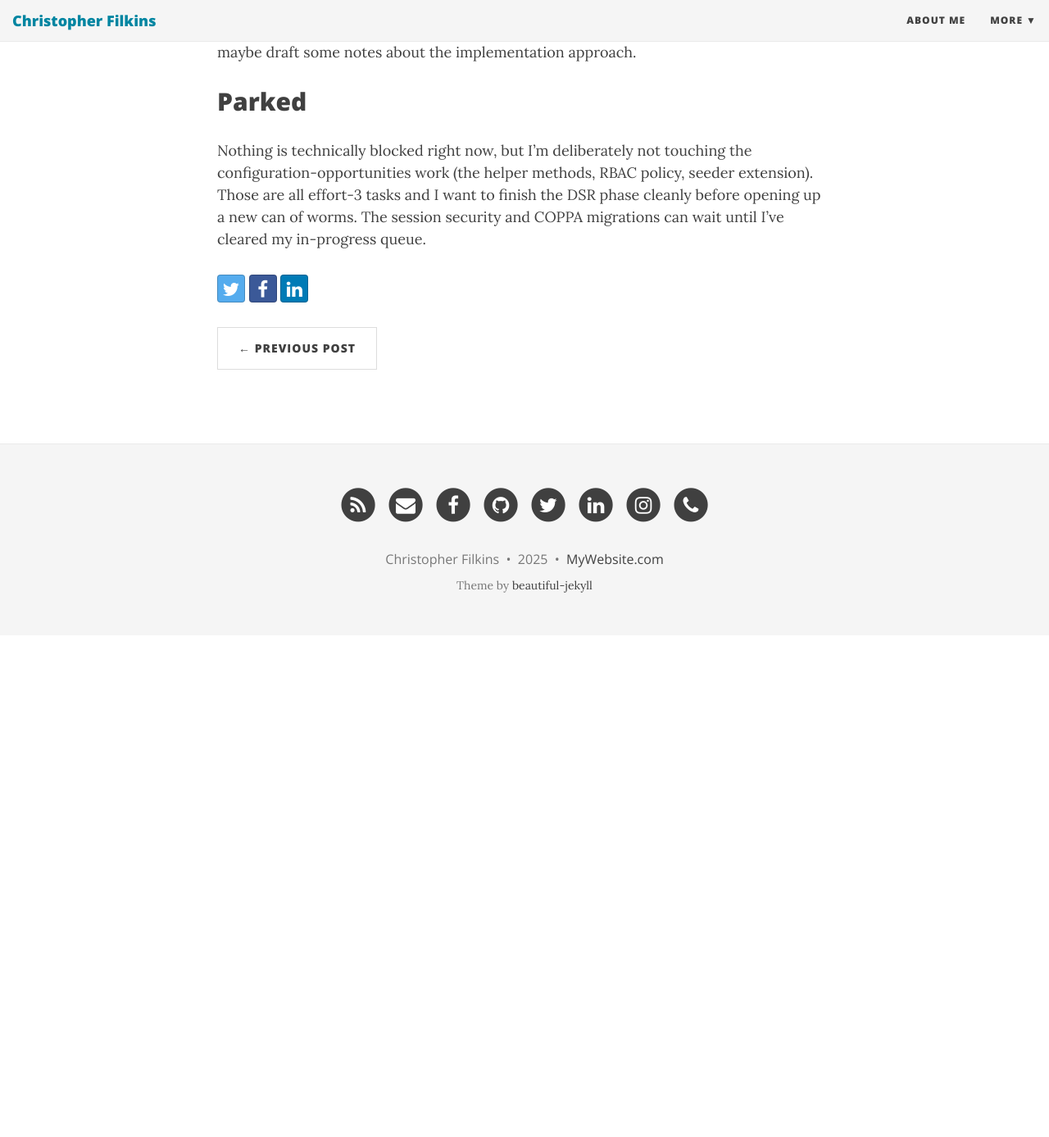
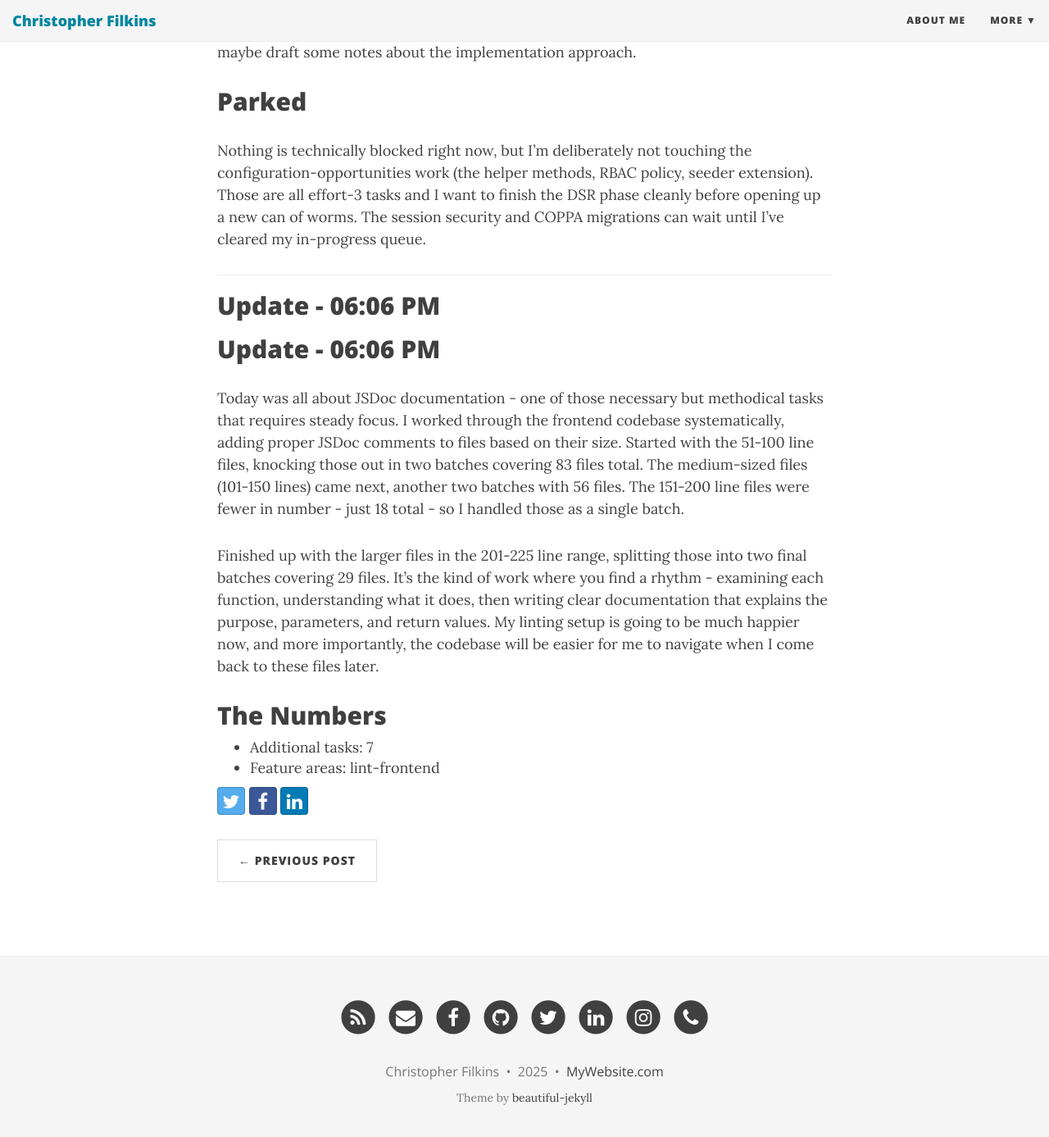
Before and after one commit to filchyboy/filchyboy.github.io, a Jekyll site: the page built from _posts/2025-12-13-todays-plan.md, in a window 1280 px wide and 1400 px high, scrolled down 1574 px. Shown: the top 1387 px of the window at 82% size. Built offline with Jekyll 4.4.1, drawn with Linux system fonts in a browser that asks for light colours; nearby versions of some CDN libraries; before the commit the page ends 2349 px from its top, so only the background shows below that.

Commit message:
Update build-in-public update: Lint Frontend

```diff
--- a/_posts/2025-12-13-todays-plan.md
+++ b/_posts/2025-12-13-todays-plan.md
@@ -34,3 +34,22 @@ This needs an implementation plan, and it's directly relevant to the testing wor
 ## Parked
 
 Nothing is technically blocked right now, but I'm deliberately not touching the configuration-opportunities work (the helper methods, RBAC policy, seeder extension). Those are all effort-3 tasks and I want to finish the DSR phase cleanly before opening up a new can of worms. The session security and COPPA migrations can wait until I've cleared my in-progress queue.
+
+---
+
+## Update - 06:06 PM
+
+## Update - 06:06 PM
+
+Today was all about JSDoc documentation - one of those necessary but methodical tasks that requires steady focus. I worked through the frontend codebase systematically, adding proper JSDoc comments to files based on their size. Started with the 51-100 line files, knocking those out in two batches covering 83 files total. The medium-sized files (101-150 lines) came next, another two batches with 56 files. The 151-200 line files were fewer in number - just 18 total - so I handled those as a single batch.
+
+Finished up with the larger files in the 201-225 line range, splitting those into two final batches covering 29 files. It's the kind of work where you find a rhythm - examining each function, understanding what it does, then writing clear documentation that explains the purpose, parameters, and return values. My linting setup is going to be much happier now, and more importantly, the codebase will be easier for me to navigate when I come back to these files later.
+
+## The Numbers
+- Additional tasks: 7
+- Feature areas: lint-frontend
+<!-- Generated by dev-tracker publish_to_jekyll.py (AI mode) -->
+<!-- accomplished-date: 2025-12-13 -->
+<!-- unit-ids: lint-frontend-phase-3b-batch-1,lint-frontend-phase-3b-batch-2,lint-frontend-phase-3c-batch-1,lint-frontend-phase-3c-batch-2,lint-frontend-phase-3d-all,lint-frontend-phase-3e-batch-1,lint-frontend-phase-3e-batch-2 -->
+
+<!-- unit-ids: lint-frontend-phase-3b-batch-1,lint-frontend-phase-3b-batch-2,lint-frontend-phase-3c-batch-1,lint-frontend-phase-3c-batch-2,lint-frontend-phase-3d-all,lint-frontend-phase-3e-batch-1,lint-frontend-phase-3e-batch-2 -->
```
